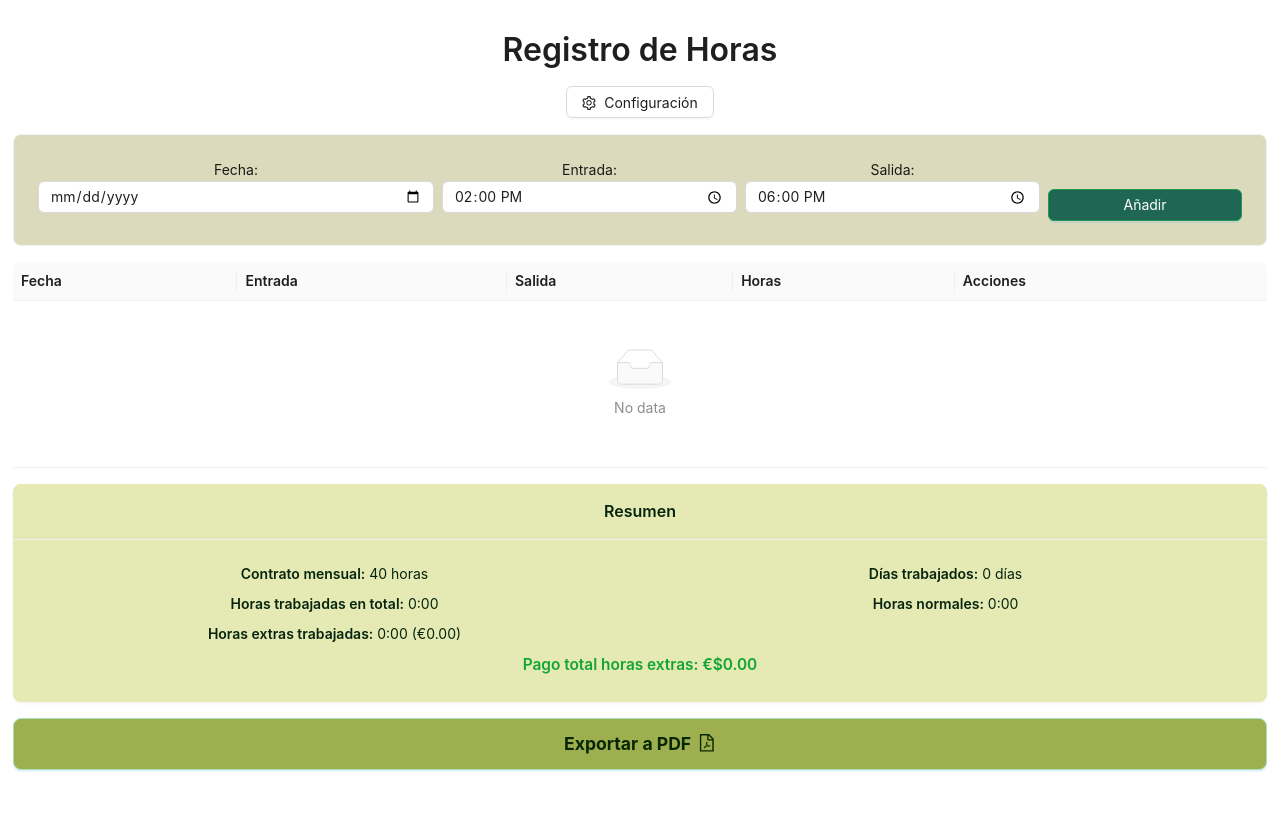
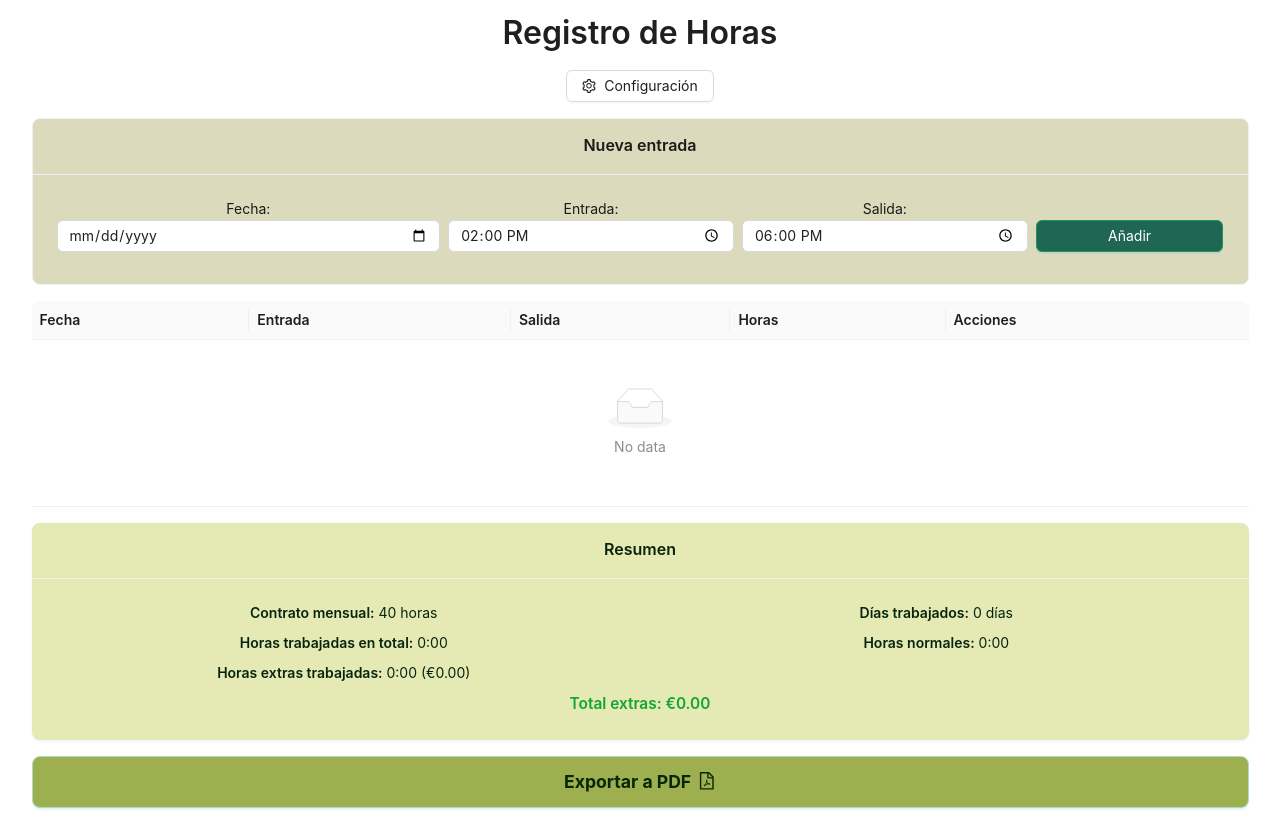
Before and after one commit to HoracioMartinez17/Calculadora-Salarial, a React (Vite) app: page / in a window 1280 px wide. Before the commit the page ends 800 px from the top, so only its background shows below. Built offline with nearby package versions, Linux system fonts and the light colour scheme.

Commit message:
feat: Añadir funcionalidad de edición y cancelación en WorkHoursTracker, mejorar estilos de botones y tabla

```diff
--- a/src/App.css
+++ b/src/App.css
@@ -93,6 +93,27 @@ html, body, #root, .ant-layout {
     width: 100% !important;
     margin: 0 !important;
   }
+
+  .ant-table-cell .ant-space {
+    display: flex !important;
+    margin-bottom: 4px;
+  }
+
+  .ant-table-cell .ant-btn {
+    min-width: 32px;
+    padding: 0 6px;
+  }
+
+  /* Destacar el botón de edición */
+  .ant-btn-primary.ant-btn-sm {
+    background-color: #1890ff;
+  }
+
+  /* Destacar el título del formulario de edición */
+  .ant-card-head-title {
+    font-size: 14px;
+    font-weight: bold;
+  }
 }
 
 /* Mejora para visualización de tabla en dispositivos móviles */
@@ -109,6 +130,14 @@ html, body, #root, .ant-layout {
   -webkit-overflow-scrolling: touch;
 }
 
+/* Estilos para los botones de acción en la tabla */
+.table-responsive .ant-btn {
+  padding: 0 8px;
+  display: inline-flex;
+  align-items: center;
+  justify-content: center;
+}
+
 @media (max-width: 480px) {
   .ant-card-body {
     padding: 12px 8px !important;
--- a/src/components/WorkHoursTracker.jsx
+++ b/src/components/WorkHoursTracker.jsx
@@ -12,8 +12,14 @@ import {
   Col,
   InputNumber,
   Form,
+  Tooltip,
 } from "antd";
-import { DeleteOutlined, SettingOutlined, FilePdfOutlined } from "@ant-design/icons";
+import {
+  DeleteOutlined,
+  SettingOutlined,
+  FilePdfOutlined,
+  EditOutlined,
+} from "@ant-design/icons";
 import jsPDF from "jspdf";
 import "jspdf-autotable";
 import { getMonth, getYear, format } from "date-fns";
@@ -29,6 +35,7 @@ const WorkHoursTracker = () => {
 
   const [form, setForm] = useState({ date: "", start: "14:00", end: "18:00" });
   const [loading, setLoading] = useState(false);
+  const [editingKey, setEditingKey] = useState(null); // Nuevo estado para rastrear qué entrada estamos editando
 
   // Cargar configuraciones personalizadas desde localStorage o usar valores predeterminados
   const [contractConfig, setContractConfig] = useState(() => {
@@ -63,22 +70,58 @@ const WorkHoursTracker = () => {
     return parseFloat((totalMinutes / 60).toFixed(2));
   };
 
+  // Función para iniciar la edición de una entrada
+  const editEntry = (record) => {
+    setForm({
+      date: record.date,
+      start: record.start,
+      end: record.end,
+    });
+    setEditingKey(record.key);
+  };
+
+  // Función para cancelar la edición
+  const cancelEdit = () => {
+    setForm({ date: "", start: "14:00", end: "18:00" });
+    setEditingKey(null);
+  };
+
   const addEntry = () => {
     if (!form.date || !form.start || !form.end) {
       message.error("Todos los campos son obligatorios");
       return;
     }
+
     const hoursWorked = calculateHours(form.start, form.end);
+
+    if (editingKey !== null) {
+      // Actualizar entrada existente
+      setEntries((prevEntries) =>
+        prevEntries.map((entry) =>
+          entry.key === editingKey ? { ...entry, ...form, hoursWorked } : entry
+        )
+      );
+      message.success("Entrada actualizada correctamente");
+      setEditingKey(null);
+    } else {
+      // Crear nueva entrada
       setEntries((prevEntries) => [
         ...prevEntries,
         { key: Date.now(), ...form, hoursWorked },
       ]);
+    }
+
     setForm({ date: "", start: "14:00", end: "18:00" });
   };
 
   const deleteEntry = (key) => {
     setEntries((prevEntries) => prevEntries.filter((entry) => entry.key !== key));
     message.success("Entrada eliminada correctamente");
+
+    // Si estamos editando esta entrada, cancelar la edición
+    if (editingKey === key) {
+      cancelEdit();
+    }
   };
 
   const updateConfig = (values) => {
@@ -93,21 +136,11 @@ const WorkHoursTracker = () => {
 
   // Cálculos para el resumen
   const totalHours = entries.reduce((sum, entry) => sum + entry.hoursWorked, 0);
-
-  // Calcular horas extras como el total menos las contratadas mensualmente
   const totalExtraHours = Math.max(0, totalHours - contractConfig.contractHoursPerMonth);
-
-  // Calcular el pago de horas normales (limitado a las horas contratadas)
   const regularHours = Math.min(totalHours, contractConfig.contractHoursPerMonth);
   const regularPay = regularHours * contractConfig.hourlyRate;
-
-  // Calcular el pago de horas extras
   const extraPay = totalExtraHours * contractConfig.extraHourlyRate;
-
-  // Calcular el pago total (horas normales + horas extras)
   const totalPay = regularPay + extraPay;
-
-  // Días únicos trabajados
   const uniqueDaysWorked = new Set(entries.map((entry) => entry.date)).size;
 
   // Función para convertir horas decimales a formato "hh:mm"
@@ -133,11 +166,6 @@ const WorkHoursTracker = () => {
       10,
       doc.autoTable.previous.finalY + 20
     );
-    // doc.text(
-    //   `Tarifa normal: ${contractConfig.hourlyRate}€/h. Tarifa extra: ${contractConfig.extraHourlyRate}€/h`,
-    //   10,
-    //   doc.autoTable.previous.finalY + 30
-    // );
     doc.text(
       `Días trabajados: ${uniqueDaysWorked} días`,
       10,
@@ -150,7 +178,6 @@ const WorkHoursTracker = () => {
     );
     doc.text(
       `Horas regulares: ${formatHoursToHHMM(regularHours)} `,
-      // (€${regularPay.toFixed(2)})
       10,
       doc.autoTable.previous.finalY + 50
     );
@@ -160,7 +187,7 @@ const WorkHoursTracker = () => {
       doc.autoTable.previous.finalY + 60
     );
     doc.text(
-      `Pago total de horas extras: €${extraPay.toFixed(2)}`,
+      `Total extras: €${extraPay.toFixed(2)}`,
       10,
       doc.autoTable.previous.finalY + 75
     );
@@ -178,8 +205,21 @@ const WorkHoursTracker = () => {
       title: "Acciones",
       key: "actions",
       render: (_, record) => (
+        <Space>
+          <Tooltip title="Editar">
             <Button
-          type="danger"
+              icon={<EditOutlined />}
+              onClick={() => editEntry(record)}
+              size="small"
+              style={{
+                borderColor: "#1890ff",
+                color: "#1890ff",
+              }}
+            />
+          </Tooltip>
+          <Tooltip title="Eliminar">
+            <Button
+              danger
               icon={<DeleteOutlined />}
               onClick={() => deleteEntry(record.key)}
               size="small"
@@ -188,6 +228,8 @@ const WorkHoursTracker = () => {
                 color: "#ff4d4f",
               }}
             />
+          </Tooltip>
+        </Space>
       ),
     },
   ];
@@ -273,7 +315,10 @@ const WorkHoursTracker = () => {
         size="middle"
         style={{ display: "flex", width: "100%", boxSizing: "border-box" }}
       >
-        <Card style={{ width: "100%", boxSizing: "border-box", background: "#dbdabc" }}>
+        <Card
+          title={editingKey !== null ? "Editar entrada" : "Nueva entrada"}
+          style={{ width: "100%", boxSizing: "border-box", background: "#dbdabc" }}
+        >
           <Row gutter={[8, 16]}>
             <Col xs={24} sm={8}>
               <div style={{ marginBottom: "8px" }}>
@@ -311,19 +356,39 @@ const WorkHoursTracker = () => {
                 />
               </div>
             </Col>
-            <Col xs={24} sm={4} style={{ display: "flex", alignItems: "flex-end" }}>
+            <Col xs={editingKey !== null ? 12 : 24} sm={editingKey !== null ? 2 : 4}>
+              <div style={{ marginBottom: "8px" }}>
+                <label>&nbsp;</label> {/* Etiqueta vacía para mantener el alineamiento */}
                 <Button
                   type="primary"
                   onClick={addEntry}
                   style={{
                     width: "100%",
-                  backgroundColor: "#206655", // Cambia este color
-                  borderColor: "#1c994c", // Asegúrate de cambiar también el borde
+                    backgroundColor: "#206655",
+                    borderColor: "#1c994c",
                   }}
                 >
-                Añadir
+                  {editingKey !== null ? "Guardar" : "Añadir"}
                 </Button>
+              </div>
             </Col>
+            {editingKey !== null && (
+              <Col xs={12} sm={2}>
+                <div style={{ marginBottom: "8px" }}>
+                  <label>&nbsp;</label>{" "}
+                  {/* Etiqueta vacía para mantener el alineamiento */}
+                  <Button
+                    onClick={cancelEdit}
+                    style={{
+                      width: "100%",
+                      backgroundColor: "#f0f0f0",
+                    }}
+                  >
+                    Cancelar
+                  </Button>
+                </div>
+              </Col>
+            )}
           </Row>
         </Card>
 
@@ -355,15 +420,6 @@ const WorkHoursTracker = () => {
                 {contractConfig.contractHoursPerMonth} horas
               </span>
             </Col>
-            {/* <Col xs={24} md={12}>
-              <Text strong style={{ color: "#07250e" }}>
-                Tarifas:
-              </Text>{" "}
-              <span style={{ color: "#07250e" }}>
-                {contractConfig.hourlyRate}€/h (normal), {contractConfig.extraHourlyRate}
-                €/h (extra)
-              </span>
-            </Col> */}
             <Col xs={24} md={12}>
               <Text strong style={{ color: "#07250e" }}>
                 Días trabajados:
@@ -380,10 +436,7 @@ const WorkHoursTracker = () => {
               <Text strong style={{ color: "#07250e" }}>
                 Horas normales:
               </Text>{" "}
-              <span style={{ color: "#07250e" }}>
-                {formatHoursToHHMM(regularHours)}
-                {/* (€{regularPay.toFixed(2)} */}
-              </span>
+              <span style={{ color: "#07250e" }}>{formatHoursToHHMM(regularHours)}</span>
             </Col>
             <Col xs={24} md={12}>
               <Text strong style={{ color: "#07250e" }}>
@@ -395,7 +448,7 @@ const WorkHoursTracker = () => {
             </Col>
             <Col xs={24}>
               <Text strong style={{ fontSize: "1.1em", color: "#12a534" }}>
-              Pago total horas extras: €${extraPay.toFixed(2)}
+                Total extras: €{extraPay.toFixed(2)}
               </Text>
             </Col>
           </Row>
```
Lines whose indentation alone changed are shown as unchanged.
